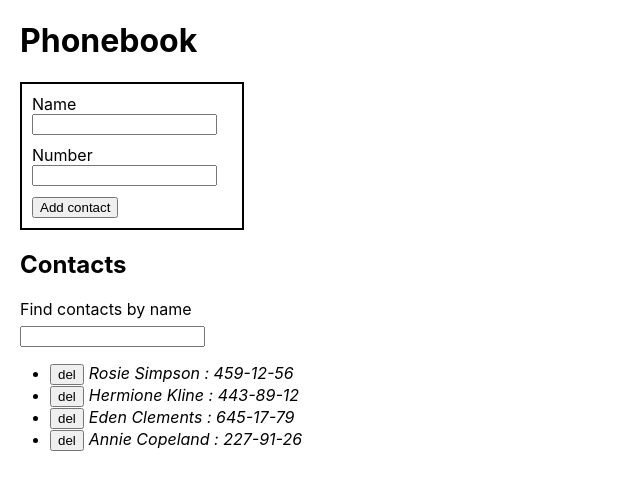
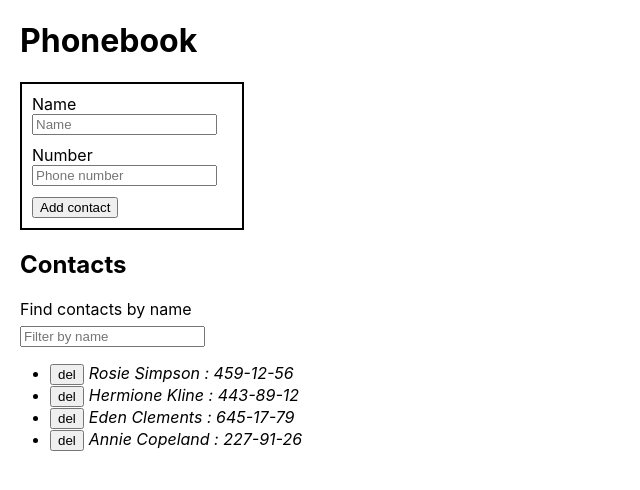
Before and after one commit to OlexandrFilin/goit-react-hw-02-phonebook, a React (Create React App) app: page / in a window 1280 px wide. Shown: the top 490 px of the page, without its empty margins (0-640 px from the left). Built offline with nearby package versions, Linux system fonts and the light colour scheme.

Commit message:
add pkaceholder on input

```diff
--- a/src/components/ContactForm/ContactForm.jsx
+++ b/src/components/ContactForm/ContactForm.jsx
@@ -43,6 +43,7 @@
             type="text"
             value={name}
             name="name"
+            placeholder="Name"
             // onChange={this.props.handelInputChange.bind(this)}
             onChange={this.handelInputChange}
             required
@@ -58,6 +59,7 @@
             className={css.inpUser}
             // onChange={this.props.handelInputChange.bind(this)}
             onChange={this.handelInputChange}
+            placeholder="Phone number"
             required
           />
         </label>
--- a/src/components/Filter/Filter.jsx
+++ b/src/components/Filter/Filter.jsx
@@ -10,6 +10,7 @@
         value={filter}
         className={css.inpfiltr}
         onChange={handleFilter}
+        placeholder="Filter by name"
       />
     </label>
   );
```
